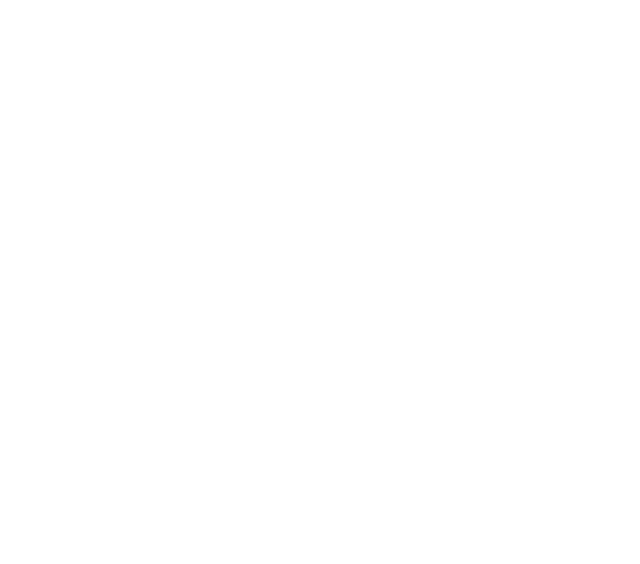
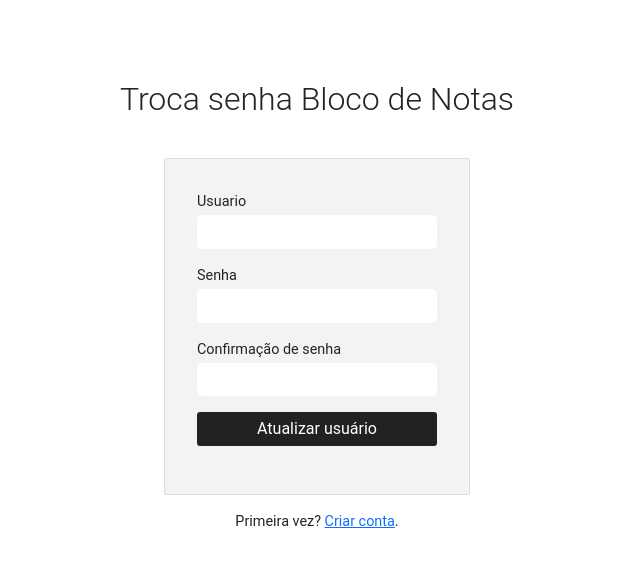
Before and after one commit to NaimCaio/projetoFinalFront, a React (Create React App) app: page /forget in a window 1280 px wide. Before the commit this address had no page. Shown: the top 564 px of the page, without its empty margins (323-963 px from the left). Built offline with nearby package versions, Linux system fonts and the light colour scheme; the HTML template or start-up script is replaced by a standard one.

Commit message:
telas de registro, recuperar senha, salvar nota, deletar nota e logout

```diff
--- a/src/App.js
+++ b/src/App.js
@@ -10,6 +10,8 @@ import HomePage from './components/Home'
 // import HomePage from './components/pages/HomePage'
 
 import './App.css'
+import ForgetPage from './components/Forget';
+import RegisterPage from './components/Register';
 
 
 function App() {
@@ -19,6 +21,8 @@ function App() {
         <Route path="/" element={<LoginPage />} />
         <Route path="/login" element={<LoginPage />} />
         <Route path="/home" element={<HomePage />} />
+        <Route path="/forget" element={<ForgetPage />} />
+        <Route path="/register" element={<RegisterPage />} />
       </Routes>
     </Router>
 )
--- /dev/null
+++ b/src/components/Forget.jsx
@@ -0,0 +1,83 @@
+import React from 'react'
+import { Link } from 'react-router-dom'
+import LoginService from '../services/loginService'
+import Toast from 'react-bootstrap/Toast';
+import ToastContainer from 'react-bootstrap/ToastContainer';
+
+import 'react-toastify/dist/ReactToastify.css';
+
+import '../App.css'
+class ForgetPage extends React.Component {
+    loginService = new LoginService();
+    constructor(props) {
+        super(props);
+        this.state = {
+            show: false,
+            erro: ''
+        };
+    }
+
+    registrar = async (event) => {
+        event.preventDefault();
+        const { first_name, password,confirm } = event.target.elements;
+        console.log(password)
+        console.log(confirm)
+        if(password.value !==confirm.value){
+            this.setState({ show: true, erro: "senha e a confirmação devem ser iguais" })
+        }else{
+            const usuario = {
+                usuario: first_name.value,
+                senha: password.value
+            }
+            console.log(usuario)
+            this.loginService.updateUser(usuario).then(resp => {
+                window.location.replace("login");
+            }).catch(error => {
+                console.log("teste")
+                this.setState({ show: true, erro: "usuário não existe" })
+                console.log(error);
+            });
+        }
+
+    };
+    render() {
+        return (
+            <div className="text-center m-5-auto">
+                <ToastContainer position="top-end" className="p-3">
+                <Toast bg={'danger'} onClose={() => this.setState({ show: false })} show={this.state.show} delay={3000} autohide>
+                    <Toast.Header>
+                        <img src="holder.js/20x20?text=%20" className="rounded me-2" alt="" />
+                        <strong className="me-auto">Erro</strong>
+                        {/* <small>11 mins ago</small> */}
+                    </Toast.Header>
+                    <Toast.Body>{this.state.erro}</Toast.Body>
+                </Toast>
+                </ToastContainer>
+
+                <h2>Troca senha Bloco de Notas</h2>
+                <form onSubmit={this.registrar}>
+                    <p>
+                        <label>Usuario</label><br />
+                        <input type="text" name="first_name" required />
+                    </p>
+                    <p>
+                        <label>Senha</label>
+                        <br />
+                        <input type="password" name="password" required />
+                    </p>
+                    <p>
+                        <label>Confirmação de senha</label><br />
+                        <input type="password" name="confirm" required />
+                    </p>
+                    <p>
+                        <button id="sub_btn" type="submit">Atualizar usuário</button>
+                    </p>
+                </form>
+                <footer>
+                    <p>Primeira vez? <Link to="/register">Criar conta</Link>.</p>
+                </footer>
+            </div>
+        );
+    }
+}
+export default ForgetPage;
--- a/src/components/Login.jsx
+++ b/src/components/Login.jsx
@@ -28,7 +28,6 @@ class LoginPage extends React.Component {
             usuario: first_name.value,
             senha: password.value
         }
-        console.log()
         this.loginService.authUser(usuario).then(resp => {
             console.log(resp[0])
             localStorage.setItem('myObject', JSON.stringify(resp[0]));
@@ -63,7 +62,7 @@ class LoginPage extends React.Component {
                     </p>
                     <p>
                         <label>Senha</label>
-                        <Link to="/forget-password"><label className="right-label">Esqueceu a senha?</label></Link>
+                        <Link to="/forget"><label className="right-label">Esqueceu a senha?</label></Link>
                         <br />
                         <input type="password" name="password" required />
                     </p>
--- /dev/null
+++ b/src/components/Register.jsx
@@ -0,0 +1,77 @@
+import React from 'react'
+import LoginService from '../services/loginService'
+import Toast from 'react-bootstrap/Toast';
+import ToastContainer from 'react-bootstrap/ToastContainer';
+
+import 'react-toastify/dist/ReactToastify.css';
+
+import '../App.css'
+class RegisterPage extends React.Component {
+    loginService = new LoginService();
+    constructor(props) {
+        super(props);
+        this.state = {
+            show: false,
+            erro: ''
+        };
+    }
+
+    registrar = async (event) => {
+        event.preventDefault();
+        const { first_name, password,confirm } = event.target.elements;
+        if(password.value !==confirm.value){
+            this.setState({ show: true, erro: "senha e a confirmação devem ser iguais" })
+        }else{
+            const usuario = {
+                usuario: first_name.value,
+                senha: password.value
+            }
+            // console.log()
+            this.loginService.createUser(usuario).then(resp => {
+                console.log(resp[0])
+                localStorage.setItem('myObject', JSON.stringify(resp[0]));
+                window.location.replace("login");
+            }).catch(error => {
+                this.setState({ show: true, erro: error })
+                console.log(error);
+            });
+        }
+    };
+    render() {
+        return (
+            <div className="text-center m-5-auto">
+                <ToastContainer position="top-end" className="p-3">
+                <Toast bg={'danger'} onClose={() => this.setState({ show: false })} show={this.state.show} delay={3000} autohide>
+                    <Toast.Header>
+                        <img src="holder.js/20x20?text=%20" className="rounded me-2" alt="" />
+                        <strong className="me-auto">Erro</strong>
+                        {/* <small>11 mins ago</small> */}
+                    </Toast.Header>
+                    <Toast.Body>{this.state.erro}</Toast.Body>
+                </Toast>
+                </ToastContainer>
+
+                <h2>Registro Bloco de Notas</h2>
+                <form onSubmit={this.registrar}>
+                    <p>
+                        <label>Usuario</label><br />
+                        <input type="text" name="first_name" required />
+                    </p>
+                    <p>
+                        <label>Senha</label>
+                        <br />
+                        <input type="password" name="password" required />
+                    </p>
+                    <p>
+                        <label>Confirmação de senha</label><br />
+                        <input type="password" name="confirm" required />
+                    </p>
+                    <p>
+                        <button id="sub_btn" type="submit">Criar usuário</button>
+                    </p>
+                </form>
+            </div>
+        );
+    }
+}
+export default RegisterPage;
--- a/src/services/ApiService.jsx
+++ b/src/services/ApiService.jsx
@@ -25,6 +25,26 @@ const ApiService = {
       console.error('Error making GET request:', error);
       throw error;
     }
+  },
+  put: async (endpoint,data) => {
+    try {
+      const response = await axios.put(`${BASE_URL}/${endpoint}`,data);
+      return response.data;
+    } catch (error) {
+      // Handle error here, e.g., log or throw an exception
+      console.error('Error making GET request:', error);
+      throw error;
+    }
+  },
+  delete: async (endpoint) => {
+    try {
+      const response = await axios.delete(`${BASE_URL}/${endpoint}`);
+      return response.data;
+    } catch (error) {
+      // Handle error here, e.g., log or throw an exception
+      console.error('Error making GET request:', error);
+      throw error;
+    }
   }
 };
 
--- a/src/services/loginService.jsx
+++ b/src/services/loginService.jsx
@@ -9,5 +9,13 @@ class LoginService{
         const usuarios= ApiService.post("auth",usuario)
         return usuarios
     }
+    updateUser=(usuario)=>{
+        const usuarios= ApiService.put("users",usuario)
+        return usuarios
+    }
+    createUser=(usuario)=>{
+        const usuarios= ApiService.post("users",usuario)
+        return usuarios
+    }
 }
 export default LoginService;
--- a/src/services/noteService.jsx
+++ b/src/services/noteService.jsx
@@ -5,5 +5,13 @@ class NotasService{
         const usuarios= ApiService.get("notasUsuario/"+id)
         return usuarios
     }
+    saveNote =(note)=>{
+        const usuarios= ApiService.put("atualizaNota/",note)
+        return usuarios
+    }
+    deleteNote =(id)=>{
+        const usuarios= ApiService.delete("nota/"+id)
+        return usuarios
+    }
 }
 export default NotasService;
```
Also changed, not shown: src/components/Home.jsx (+53 -24 lines), 1 other file (tests, documents, lock files or other folders).
